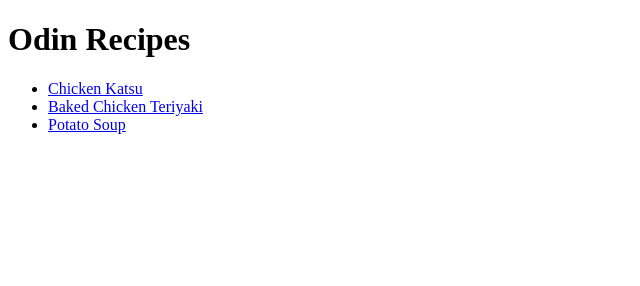
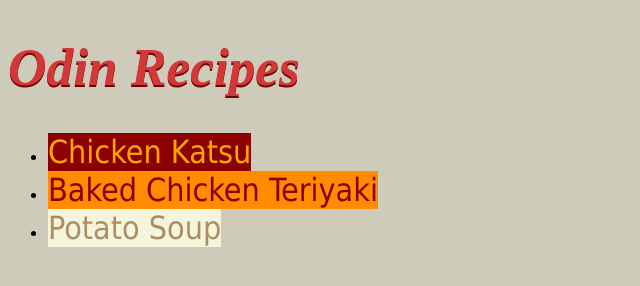
Before and after one commit to chris-kirchner/odin-recipes, a plain HTML site: page index.html in a window 1280 px wide. Shown: the whole page, without its empty margins (0-640 px from the left). Drawn offline with Linux system fonts and the light colour scheme.

Commit message:
Add style.css to all pages

```diff
--- a/index.html
+++ b/index.html
@@ -3,13 +3,14 @@
   <head>
     <meta charset="UTF-8">
     <title>Odin Recipes: Home</title>
+    <link rel="stylesheet" href="./style.css">
   </head>
   <body>
     <h1>Odin Recipes</h1>
     <ul>
-      <li><a href="./recipes/chicken-katsu.html">Chicken Katsu</a></li>
-      <li><a href="./recipes/baked-teriyaki-chicken.html">Baked Chicken Teriyaki</a></li>
-      <li><a href="./recipes/potato-soup.html">Potato Soup</a></li>
+      <li><a class="katsu size24pt" href="./recipes/chicken-katsu.html">Chicken Katsu</a></li>
+      <li><a class="baked size24pt" href="./recipes/baked-teriyaki-chicken.html">Baked Chicken Teriyaki</a></li>
+      <li><a class="soup size24pt" href="./recipes/potato-soup.html">Potato Soup</a></li>
     </ul>
   </body>
 </html>
--- /dev/null
+++ b/style.css
@@ -0,0 +1,33 @@
+* {
+  font-family: Tahoma, Arial, sans-serif;
+  background-color: rgb(207, 203, 187);
+  text-decoration: none;
+}
+
+h1 {
+  font-style: italic;
+  font-family: "Times New Roman", serif;
+  font-size: 40pt;
+  font-weight: bold;
+  color: rgb(211, 56, 56);
+  text-shadow: 0px 2px rgb(110, 4, 4);
+}
+
+.katsu {
+  background-color: darkred;
+  color: orange;
+}
+
+.baked {
+  background-color: darkorange;
+  color: darkred;
+}
+
+.soup {
+  background-color: beige;
+  color: rgb(173, 142, 100);
+}
+
+.size24pt {
+  font-size: 24pt;
+}
```
Also changed, not shown: recipes/baked-teriyaki-chicken.html (+1 -0 lines), recipes/chicken-katsu.html (+1 -0 lines), recipes/potato-soup.html (+1 -0 lines).
